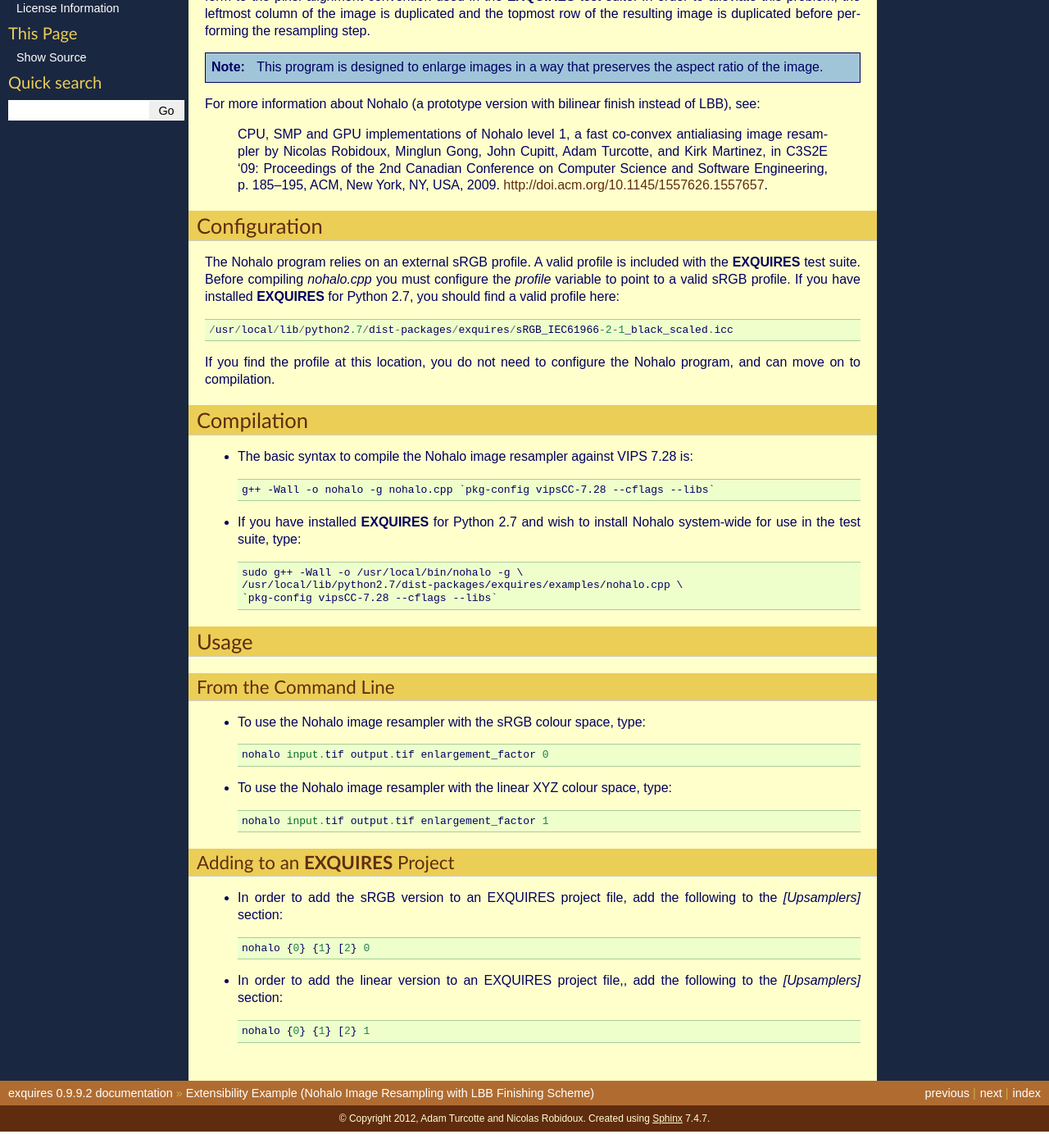
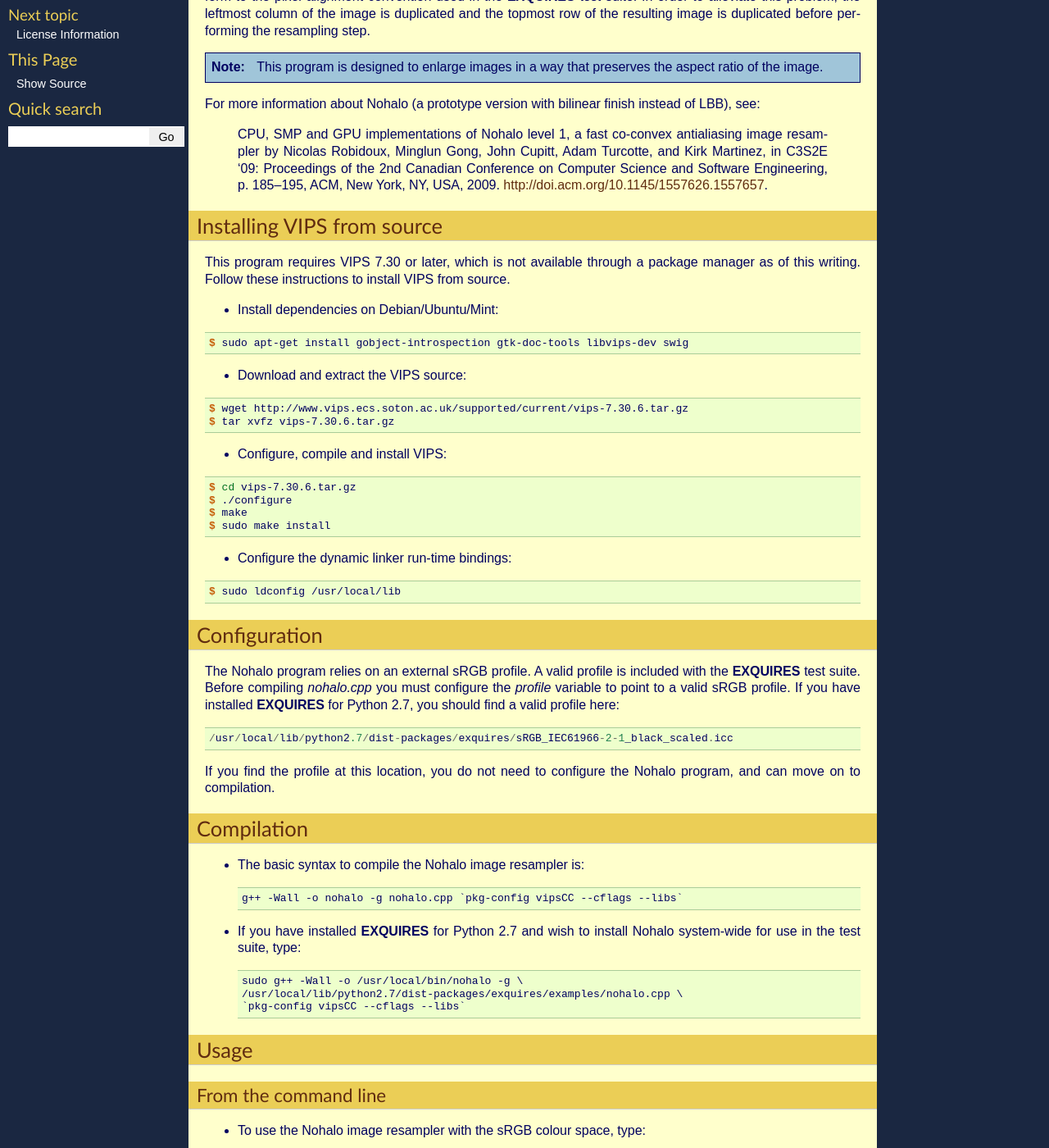
Before and after one commit to aturcotte/exquires, a Sphinx documentation site: the page built from docs/example.rst, in a window 1280 px wide and 1400 px high, scrolled down 338 px. Shown: the whole window at 82% size. Built offline with Sphinx 7.4.7, drawn with Linux system fonts in a browser that asks for light colours; formulas are drawn with MathJax 3; some of the changed text lies outside the part shown.

```diff
--- a/docs/example.rst
+++ b/docs/example.rst
@@ -37,6 +37,43 @@ instead of LBB), see:
     `<http://doi.acm.org/10.1145/1557626.1557657>`_.
 
 
+===========================
+Installing VIPS from source
+===========================
+
+This program requires VIPS 7.30 or later, which is not available through a
+package manager as of this writing. Follow these instructions to install VIPS
+from source.
+
+* Install dependencies on Debian/Ubuntu/Mint:
+
+.. code-block:: console
+
+    $ sudo apt-get install gobject-introspection gtk-doc-tools libvips-dev swig
+
+* Download and extract the VIPS source:
+
+.. code-block:: console
+
+    $ wget http://www.vips.ecs.soton.ac.uk/supported/current/vips-7.30.6.tar.gz
+    $ tar xvfz vips-7.30.6.tar.gz
+
+* Configure, compile and install VIPS:
+
+.. code-block:: console
+
+    $ cd vips-7.30.6.tar.gz
+    $ ./configure
+    $ make
+    $ sudo make install
+
+* Configure the dynamic linker run-time bindings:
+
+.. code-block:: console
+
+    $ sudo ldconfig /usr/local/lib
+
+
 =============
 Configuration
 =============
@@ -57,16 +94,16 @@ Nohalo program, and can move on to compilation.
 Compilation
 ===========
 
-* The basic syntax to compile the Nohalo image resampler against VIPS 7.28 is::
+* The basic syntax to compile the Nohalo image resampler is::
 
-     g++ -Wall -o nohalo -g nohalo.cpp `pkg-config vipsCC-7.28 --cflags --libs`
+     g++ -Wall -o nohalo -g nohalo.cpp `pkg-config vipsCC --cflags --libs`
 
 * If you have installed **EXQUIRES** for Python 2.7 and wish to install
   Nohalo system-wide for use in the test suite, type::
 
     sudo g++ -Wall -o /usr/local/bin/nohalo -g \
     /usr/local/lib/python2.7/dist-packages/exquires/examples/nohalo.cpp \
-    `pkg-config vipsCC-7.28 --cflags --libs`
+    `pkg-config vipsCC --cflags --libs`
 
 
 =====
@@ -74,7 +111,7 @@ Usage
 =====
 
 ---------------------
-From the Command Line
+From the command line
 ---------------------
 
 * To use the Nohalo image resampler with the sRGB colour space, type::
@@ -87,7 +124,7 @@ From the Command Line
 
 
 ---------------------------------
-Adding to an **EXQUIRES** Project
+Adding to an **EXQUIRES** project
 ---------------------------------
 
 * In order to add the sRGB version to an EXQUIRES project file, add the
--- a/docs/install.rst
+++ b/docs/install.rst
@@ -49,7 +49,7 @@ Installing ImageMagick from source
 .. code-block:: console
 
     $ wget http://www.imagemagick.org/download/ImageMagick.tar.gz
-    $ tar -zxvf ImageMagick.tar.gz
+    $ tar xvfz ImageMagick.tar.gz
 
 * Configure, compile and install ImageMagick:
 
```
Also changed, not shown: exquires/examples/README.rst.
